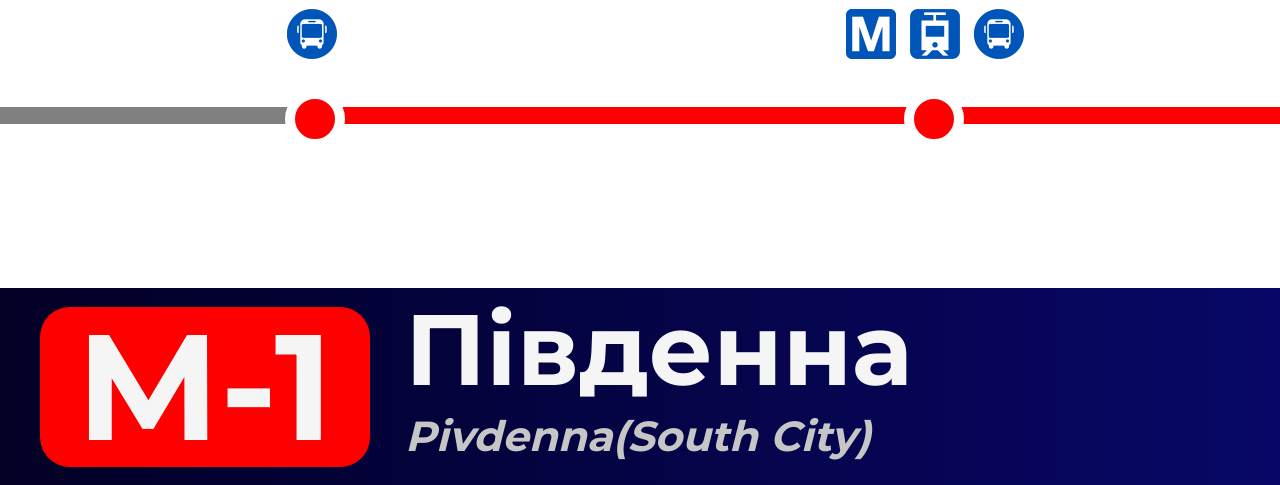
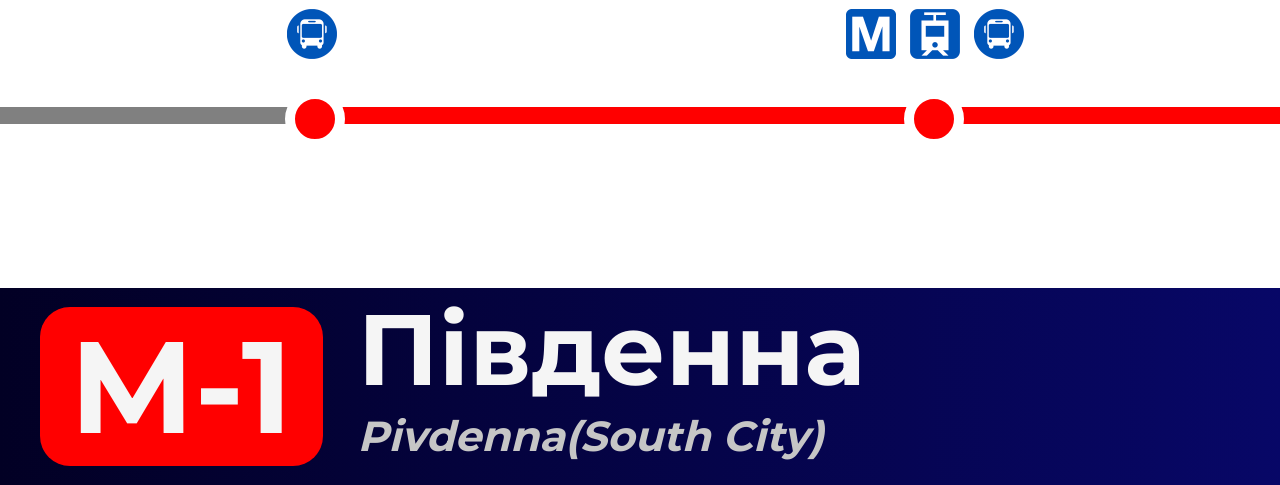
Before and after one commit to kulichanskiy/Infoscreen_project, a website: page index.html in a window 1280 px wide. Shown: the part 565-1050 px from the top of the page. Drawn offline with Linux system fonts and the light colour scheme.

Commit message:
Little changes in webdev

```diff
--- a/style.css
+++ b/style.css
@@ -334,13 +334,15 @@ footer {
 
 .route-logo {
    display: flex;
-   width: 330px;
-   height: 160px;
    justify-content: center;
+   max-width: 330px;
+   max-height: 160px;
+   padding-inline: 30px;
+   padding-block: 0;
    align-items: center;
    margin-right: 35px;
    border-radius: 30px;
-   font-size: 150px;
+   font-size: 130px;
    font-family: "montserrat-bold";
    color: whitesmoke;
    background-color: var(--route-color);
```
Also changed, not shown: img/routeDefault.png (deleted), img/routeM1.png (deleted), img/routeM2.png (deleted), img/routeM3.png (deleted).
